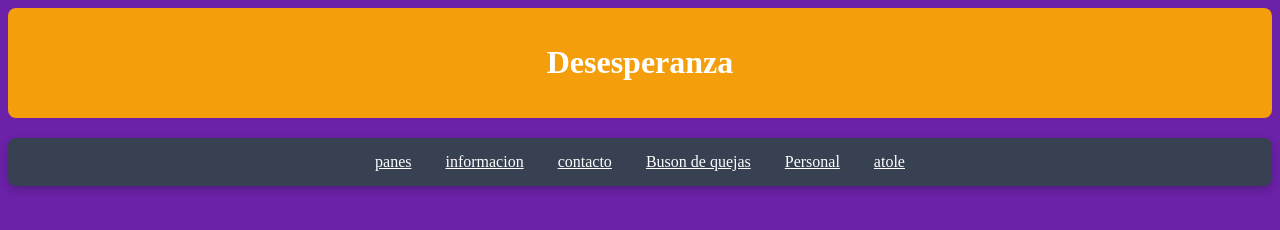
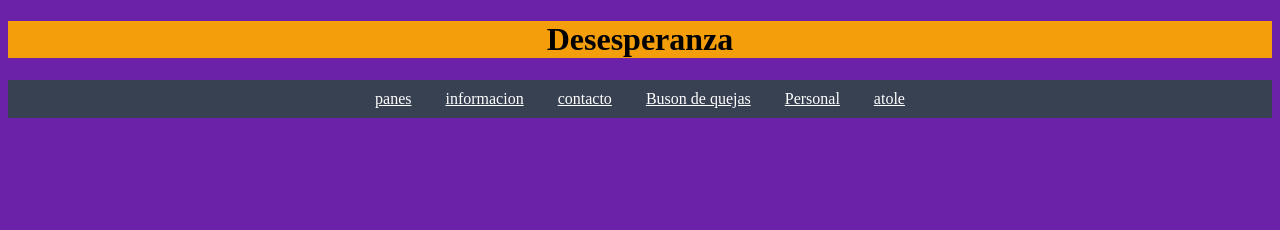
Before and after one commit to VladimirArauz/desesperanza, a website: page public/index.html in a window 1280 px wide. Drawn offline with Linux system fonts and the light colour scheme.

Commit message:
cambio 20

```diff
--- a/public/style.css
+++ b/public/style.css
@@ -1,23 +1,18 @@
-body {
+body{
 background-color: #6B21A8;
-    color: white;
+
 }
-
-div {
+div{
 background-color: #F59E0B;
 text-align: center;
 margin: auto;
-    border-radius: 8px;
-    padding: 15px;
-    margin-bottom: 20px;
+
 }
 
-div.enlaces {
+div.enlaces{
 background-color: #374151;
 color: white;
-    padding: 15px;
-    border-radius: 8px;
-    box-shadow: 0 4px 8px rgba(0,0,0,0.2);
+padding: 10px;
 }
 
 a{
--- a/public/stylegestionar.css
+++ b/public/stylegestionar.css
@@ -1,23 +1,19 @@
     body {
       font-family: Arial, sans-serif;
-      background-color: #6B21A8;
+      background-color: #fff7e6;
       padding: 20px;
-      color: white;
     }
 
     h1 {
-      color: white;
-      text-align: center;
+      color: #8b4513;
     }
 
     form {
-      background-color: white;
+      background-color: #fff;
       padding: 20px;
       border-radius: 10px;
-      box-shadow: 0 0 10px rgba(0,0,0,0.2);
+      box-shadow: 0 0 10px rgba(0,0,0,0.1);
       max-width: 400px;
-      margin: 0 auto;
-      color: #374151;
     }
 
     label {
@@ -36,19 +32,17 @@
 
     button {
       margin-top: 15px;
-      background-color: #F59E0B;
+      background-color: #ffb347;
       border: none;
       padding: 10px;
       width: 100%;
       border-radius: 6px;
       cursor: pointer;
       font-weight: bold;
-      color: white;
-      transition: background-color 0.3s;
     }
 
     button:hover {
-      background-color: #6B21A8;
+      background-color: #ffa500;
     }
 
     .card {
--- a/public/stylepanes.css
+++ b/public/stylepanes.css
@@ -1,14 +1,13 @@
     body {
       font-family: "Poppins", sans-serif;
-      background-color: #6B21A8;
+      background-color: #fff7e6;
       margin: 0;
       padding: 20px;
-      color: white;
     }
 
     h1 {
       text-align: center;
-      color: white;
+      color: #8b4513;
       margin-bottom: 30px;
     }
 
@@ -21,9 +20,9 @@
     }
 
     .pan {
-      background-color: white;
+      background-color: #fff;
       border-radius: 15px;
-      box-shadow: 0 4px 8px rgba(0,0,0,0.2);
+      box-shadow: 0 4px 8px rgba(0,0,0,0.1);
       overflow: hidden;
       transition: transform 0.2s;
       text-align: center;
@@ -32,7 +31,6 @@
 
     .pan:hover {
       transform: scale(1.03);
-      box-shadow: 0 6px 12px rgba(0,0,0,0.3);
     }
 
     .pan img {
@@ -42,27 +40,22 @@
     }
 
     .pan h2 {
-      color: #6B21A8;
+      color: #8b4513;
       margin: 10px 0 5px 0;
     }
 
     .pan p {
-      color: #374151;
+      color: #444;
       padding: 0 10px;
       font-size: 15px;
     }
 
     .precio {
-      background-color: #F59E0B;
+      background-color: #ffb347;
       color: white;
       display: inline-block;
       padding: 6px 12px;
       border-radius: 20px;
       font-weight: bold;
       margin-top: 8px;
-      transition: background-color 0.3s;
     }
-
-    .precio:hover {
-      background-color: #6B21A8;
-    }
```
Lines whose indentation alone changed are shown as unchanged.
